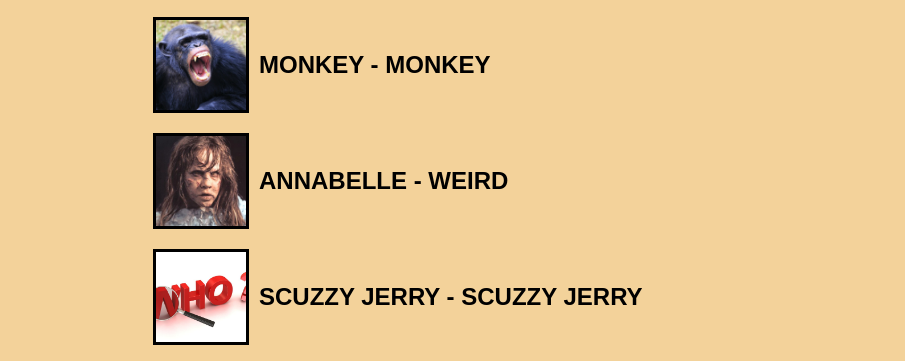
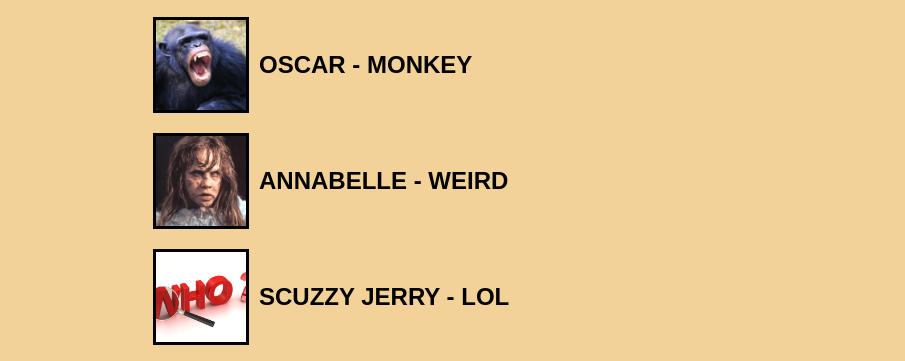
Before and after one commit to topthrowaway/garry4gov, a plain HTML site: page index.html in a window 1280 px wide. Shown: the part 242-603 px from the top of the page, 187-1092 px from the left. Drawn offline with Linux system fonts and the light colour scheme; grey boxes are pictures that could not be loaded.

Commit message:
Update index.html

```diff
--- a/index.html
+++ b/index.html
@@ -29,7 +29,7 @@
                 </div>
                 <div class="image-row">
                     <img src="./images/monkey.png" alt="Image 2">
-                    <span>MONKEY - MONKEY</span>
+                    <span>OSCAR - MONKEY</span>
                 </div>
                 <div class="image-row">
                     <img src="./images/anna.jpg" alt="Image 3">
@@ -37,7 +37,7 @@
                 </div>
                 <div class="image-row">
                     <img src="./images/who.jpg" alt="Image 4">
-                    <span>SCUZZY JERRY - SCUZZY JERRY</span>
+                    <span>SCUZZY JERRY - LOL</span>
                 </div>
                 <audio id="bg-audio">
                     <source src="./sound.mp3" type="audio/mpeg">
```
